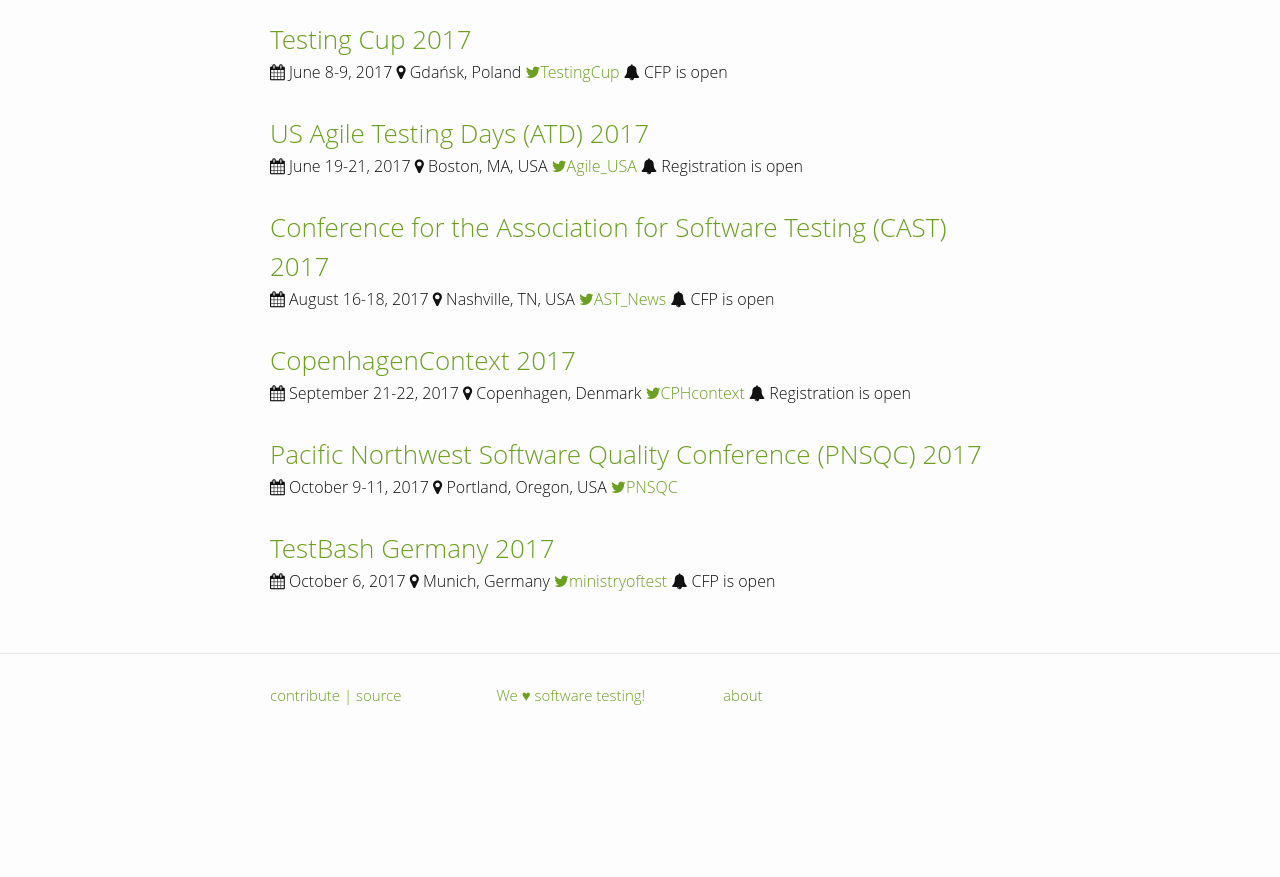
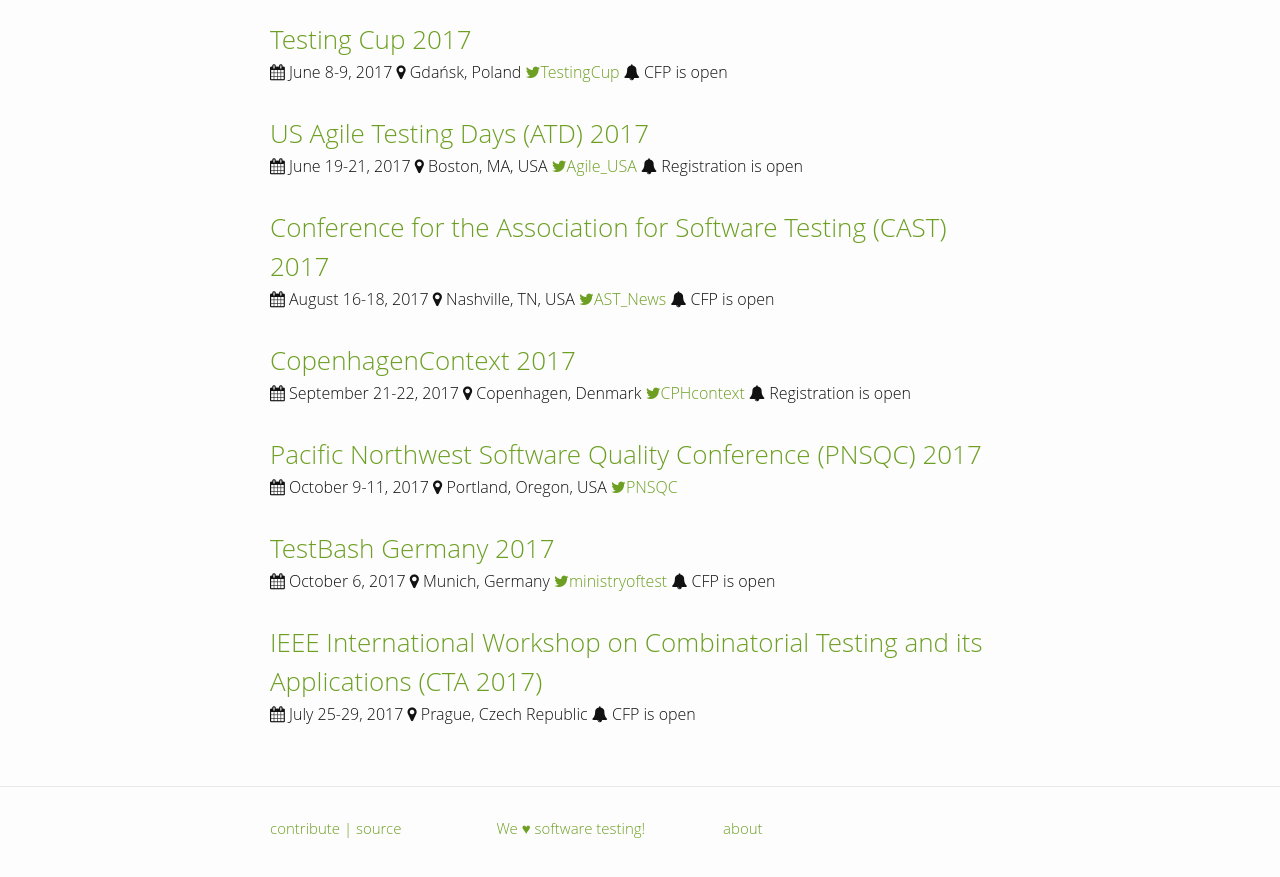
Before and after one commit to TestingConferences/testingconferences.github.io, a Jekyll site: the page built from index.html, in a window 1280 px wide and 900 px high, scrolled down 2431 px. Shown: the top 877 px of the window. Built offline with Jekyll 4.4.1, drawn with Linux system fonts in a browser that asks for light colours; before the commit the page ends 3198 px from its top, so only the background shows below that.

Commit message:
Update current.yml

```diff
--- a/_data/current.yml
+++ b/_data/current.yml
@@ -199,3 +199,9 @@
   url: http://www.ministryoftesting.com/2016/12/testbash-coming-germany/
   twitter: ministryoftest
   status: CFP is open
+
+- name: IEEE International Workshop on Combinatorial Testing and its Applications (CTA 2017)
+  location: Prague, Czech Republic
+  dates: "July 25-29, 2017"
+  url: http://paris.utdallas.edu/cta17/
+  status: CFP is open
```
